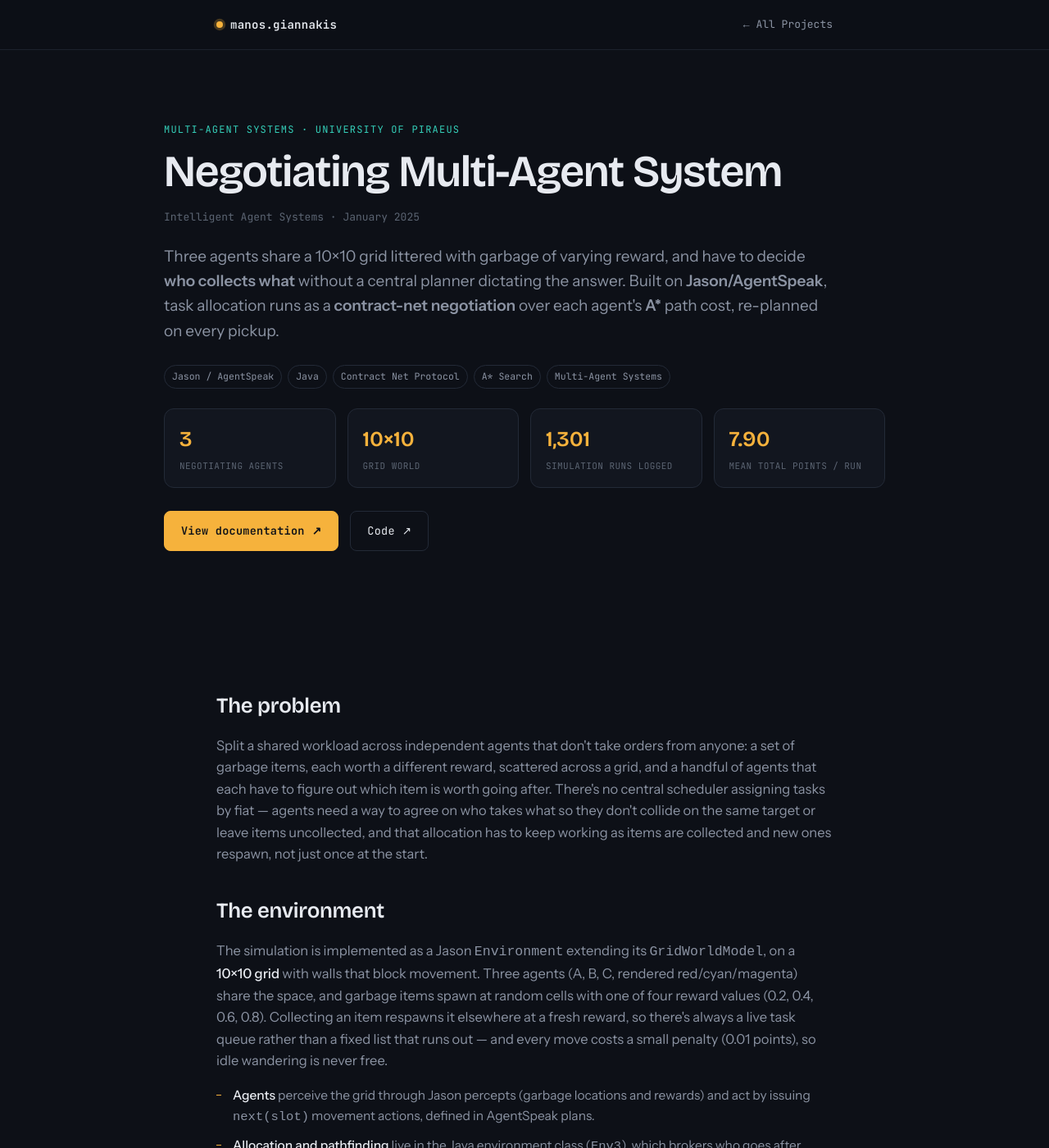
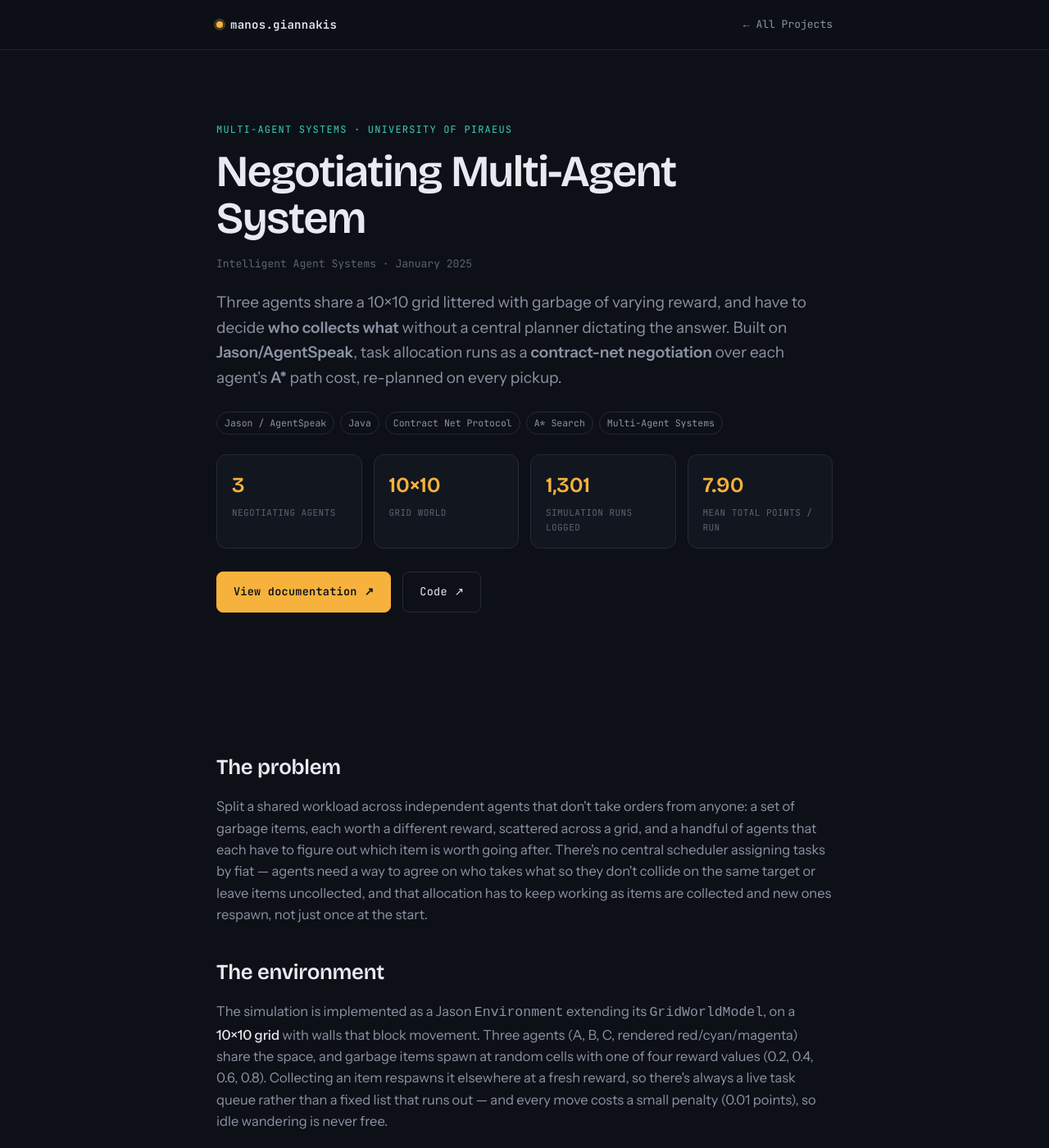
Before and after one commit to ManosGiann15/manosgiann15.github.io, a Jekyll site: the page projects/multi-agent-system.html, which Jekyll copies as it is, in a window 1280 px wide and 1400 px high. Shown: the whole window at 82% size. Built offline with Jekyll 4.4.1, drawn with Linux system fonts in a browser that asks for light colours.

Commit message:
Fix hero horizontal padding and a tablet-width gallery overflow
.proj-hero's padding shorthand (top 0 bottom) was zeroing out the
left/right padding that .wrap sets, since it's declared after .wrap
with equal specificity -- every project page's hero text (title, lede,
chips, stats) was flush against the viewport edge while the sections
below it, using plain .wrap, were fine. Split it into padding-top/
padding-bottom so it stops clobbering the horizontal padding.

Also found the timeline's video+photo media-row overflowing the page
between roughly 720-1180px viewport width (tablets, small laptops):
its mobile stacked layout only kicked in below 720px, leaving a gap
where its fixed-size video+gallery combo doesn't fit the two-column
job layout. Extended that breakpoint to 1200px.

Verified with real viewport emulation (not window-size, which silently
floors at ~500px on Windows) across 320-1440px on every page.

```diff
--- a/assets/css/project.css
+++ b/assets/css/project.css
@@ -71,7 +71,7 @@ header.nav{
 .back-link:hover{color:var(--text)}
 
 /* ---------- page header ---------- */
-.proj-hero{padding:clamp(52px,8vw,88px) 0 clamp(36px,6vw,52px)}
+.proj-hero{padding-top:clamp(52px,8vw,88px);padding-bottom:clamp(36px,6vw,52px)}
 .proj-hero .ksmall{font-family:var(--mono);font-size:12px;letter-spacing:.1em;text-transform:uppercase;color:var(--accent-2)}
 .proj-hero h1{
   font-family:var(--display);font-weight:600;
--- a/index.html
+++ b/index.html
@@ -296,7 +296,7 @@
     grid-template-rows:repeat(2,var(--row-h));gap:var(--gal-gap);
   }
   .media-row .gallery .media{height:100%;width:100%}
-  @media(max-width:720px){
+  @media(max-width:1200px){
     .media-row{flex-direction:column}
     .media-row .media.ratio-9-16{width:min(260px,70%);margin:0 auto}
     .media-row .gallery{grid-template-columns:1fr 1fr;grid-template-rows:auto auto;width:100%}
```
